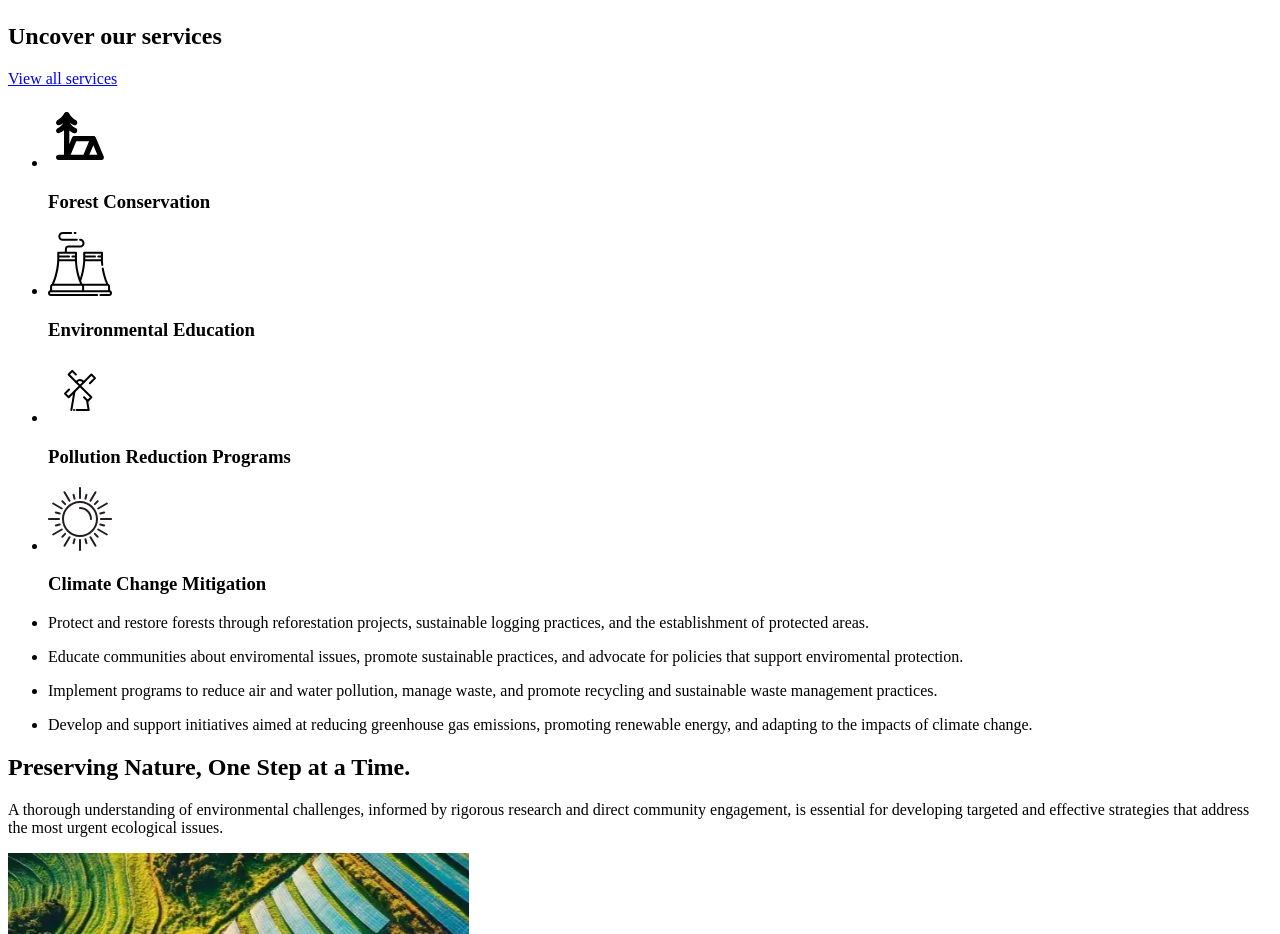
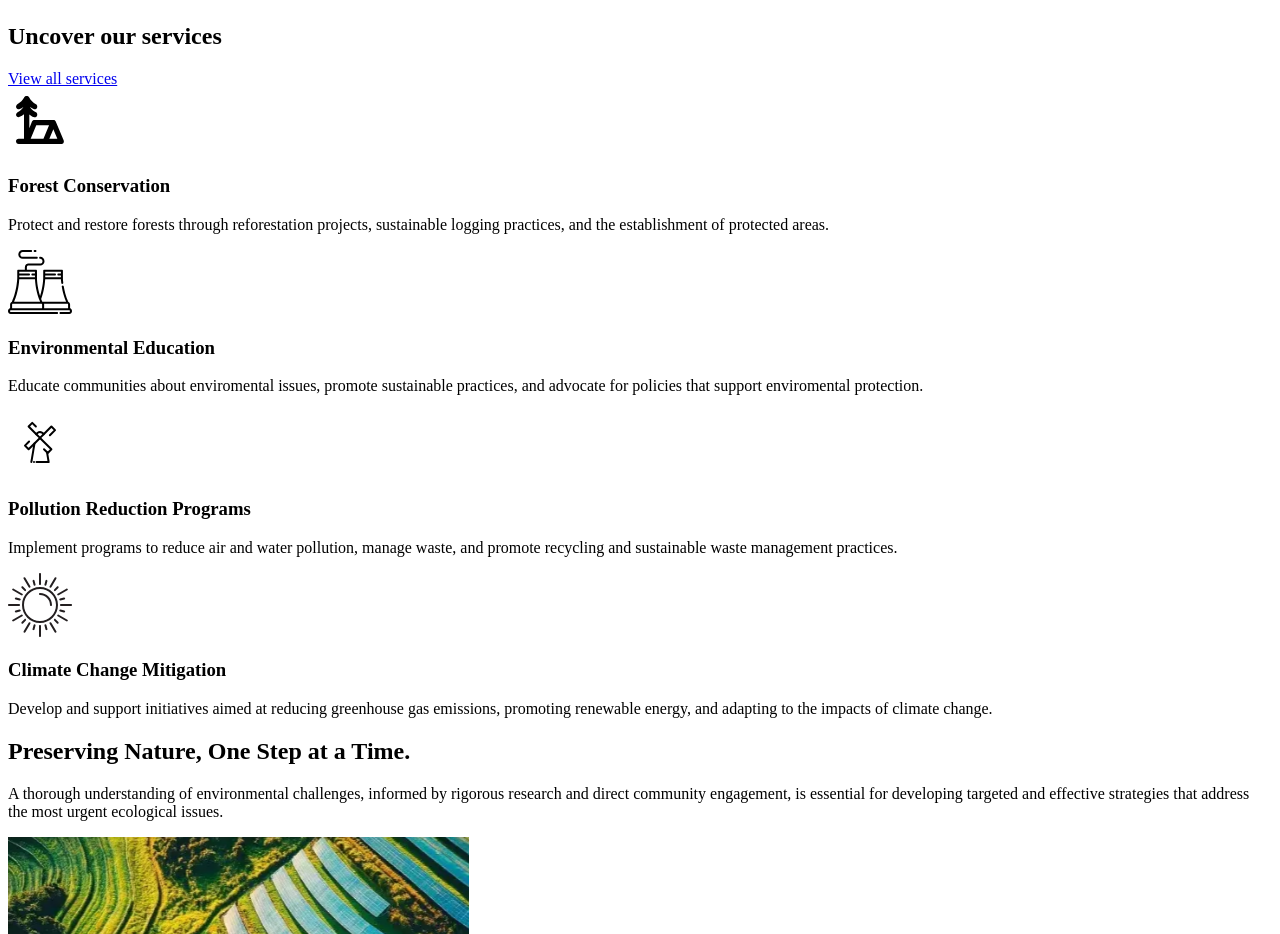
Before and after one commit to midhatkazmi/fwdp2000-p2, a plain HTML site: page index.html in a window 1280 px wide. Shown: the part 1208-2142 px from the top of the page. Drawn offline with Linux system fonts and the light colour scheme.

Commit message:
updated services section list to articles

```diff
--- a/index.html
+++ b/index.html
@@ -62,8 +62,39 @@
 		<h2 class="servicesHeader">Uncover our services</h2>
 		<a href="#">View all services</a>
 
-		<article class="servicesTitles">
-			<!-- Serivces Titles on the left hand side of the section with icons included -- list styling to be removed later -->
+		<article>
+			<img src="images/tent-camp-camping-svgrepo-com.svg" alt="Tree and tent icon">
+
+			<h3 class="servicesTitleOne">Forest Conservation</h3>
+
+			<p class="servicesDetailsOne">Protect and restore forests through reforestation projects, sustainable logging practices, and the establishment of protected areas.</p>
+		</article>
+
+		<article>
+			<img src="images/nuclear-plant-nuclear-svgrepo-com.svg" alt="Nuclear plant icon">
+
+			<h3 class="servicesTitleTwo">Environmental Education</h3>
+
+			<p class="servicesDetailsTwo">Educate communities about enviromental issues, promote sustainable practices, and advocate for policies that support enviromental protection.</p>
+		</article>
+
+		<article>
+			<img src="images/windmill-holland-netherlands-world-monument-svgrepo-com.svg" alt="Wind turbine icon">
+
+			<h3 class="servicesTitleThree">Pollution Reduction Programs</h3>
+
+			<p class="servicesDetailsThree">Implement programs to reduce air and water pollution, manage waste, and promote recycling and sustainable waste management practices.</p>
+		</article>
+
+		<article>
+			<img src="images/sun-svgrepo-com.svg" alt="Sun icon">
+
+			<h3 class="servicesTitleFour">Climate Change Mitigation</h3>
+
+			<p class="servicesDetailsFour">Develop and support initiatives aimed at reducing greenhouse gas emissions, promoting renewable energy, and adapting to the impacts of climate change.</p>
+		</article>
+		<!-- <article class="servicesTitles">
+			Serivces Titles on the left hand side of the section with icons included -- list styling to be removed later
 			<ul>
 				<li>
 					<img src="images/tent-camp-camping-svgrepo-com.svg" alt="Tree and tent icon">
@@ -89,7 +120,7 @@
 		</article>
 
 		<article class="servicesDetails">
-			<!-- Services details on the right side of section -- list styling to be removed later -->
+			Services details on the right side of section -- list styling to be removed later
 			<ul>
 				<li>
 					<p class="servicesDetailsOne">Protect and restore forests through reforestation projects, sustainable logging practices, and the establishment of protected areas.</p>
@@ -104,7 +135,7 @@
 					<p class="servicesDetailsFour">Develop and support initiatives aimed at reducing greenhouse gas emissions, promoting renewable energy, and adapting to the impacts of climate change.</p>
 				</li>
 			</ul>
-		</article>
+		</article> -->
 	</section>
 
 	<section class="methods preservingNature">
```
